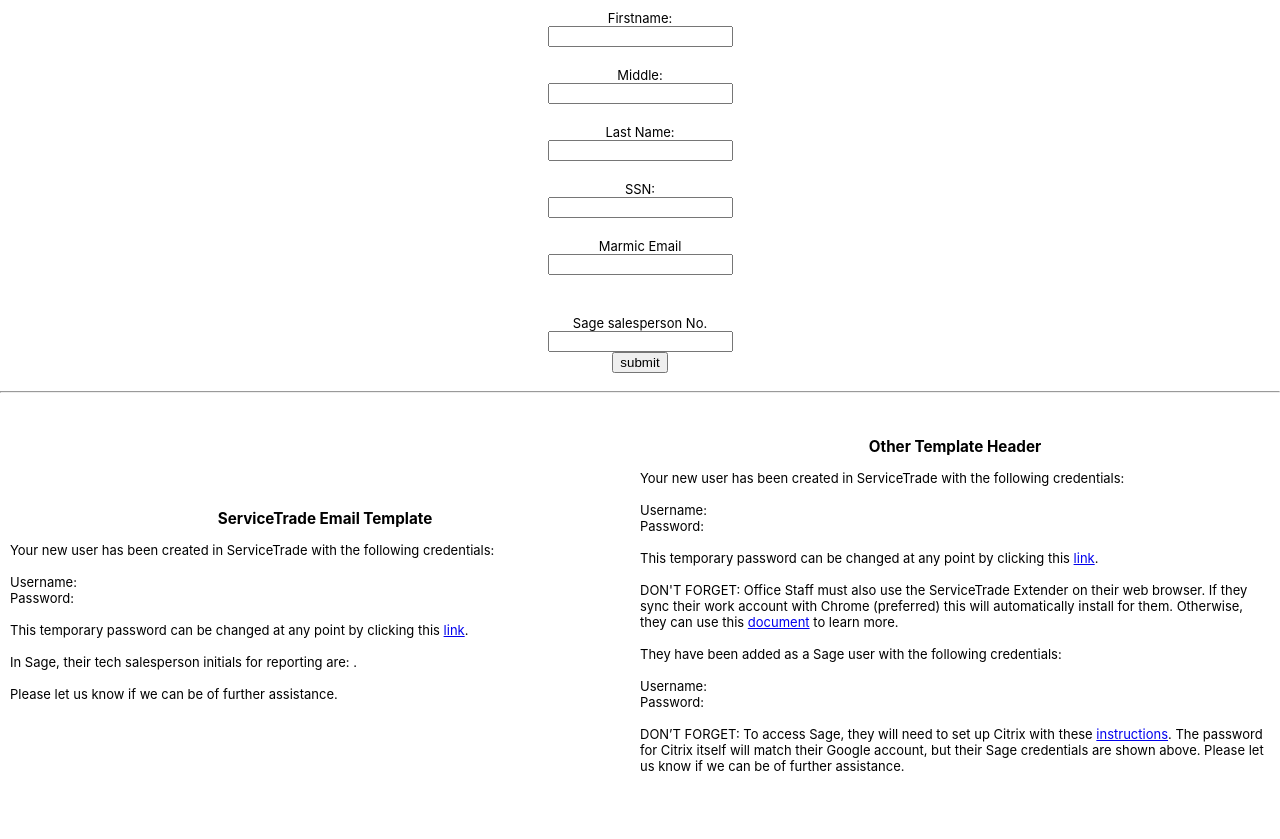
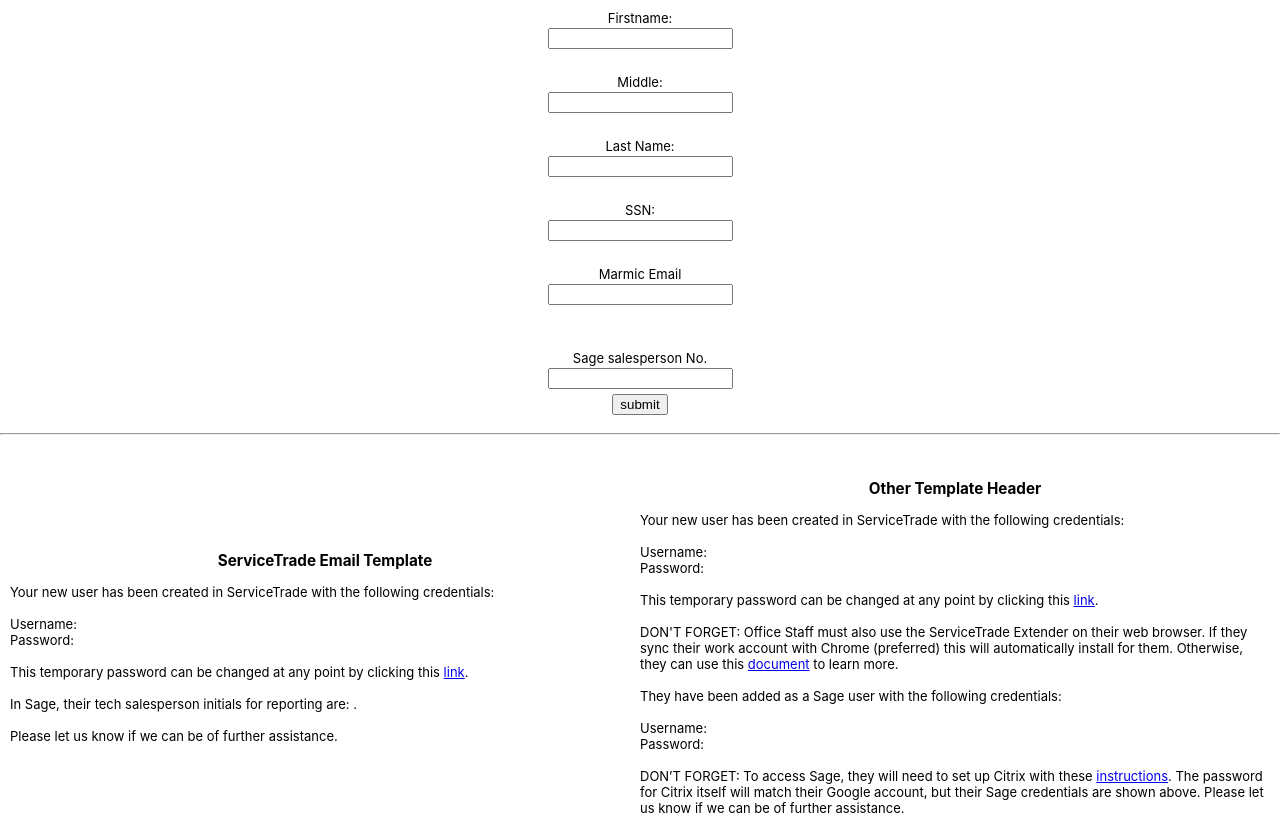
Before and after one commit to hacktavist/cred-template, a React (Create React App) app: page / in a window 1280 px wide. Before the commit the page ends 800 px from the top, so only its background shows below. Built offline with nearby package versions, Linux system fonts and the light colour scheme.

Commit message:
changed margins for inputs

```diff
--- a/src/App.css
+++ b/src/App.css
@@ -9,7 +9,7 @@
 }
 
 input {
-  margin: 0;
+  margin: 2px 0 5px;
 }
 
 .header {
```
